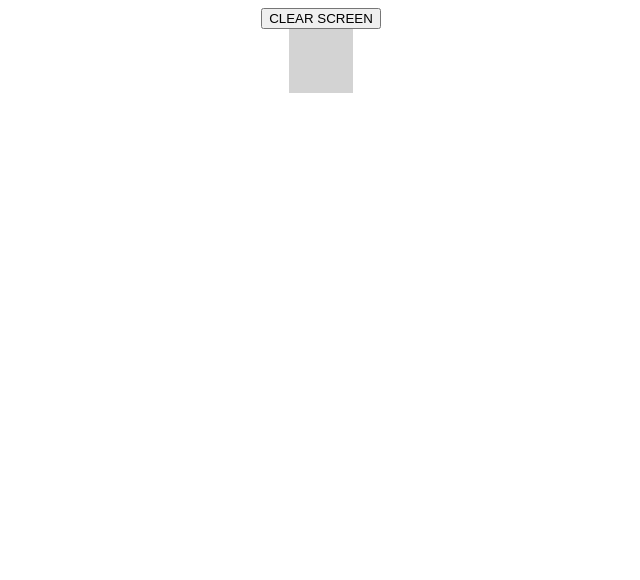
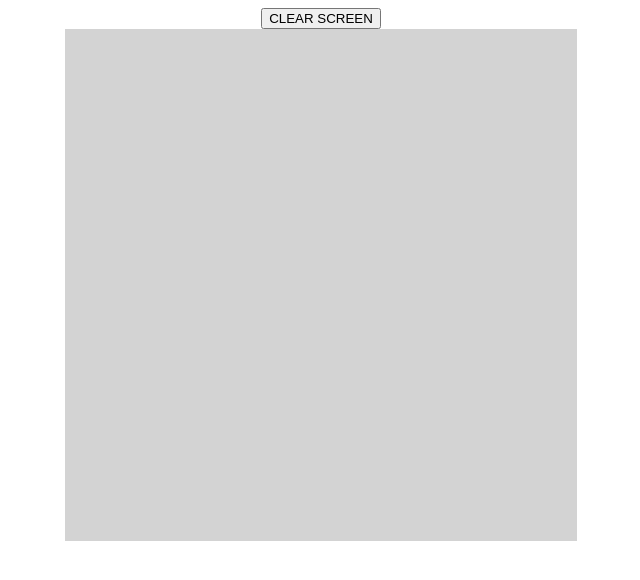
Before and after one commit to BrandonRasm/odin-etch-a-sketch, a plain HTML site: page index.html in a window 1280 px wide. Shown: the whole page, without its empty margins (319-959 px from the left). Drawn offline with Linux system fonts and the light colour scheme.

Commit message:
JAVASCRIPT changed grid size to 16x16
CSS
changed hardcoded initial values

```diff
--- a/script.js
+++ b/script.js
@@ -11,7 +11,7 @@ clearButton.addEventListener("click", () => {
 
 
 function CreateNewGrid(container) {
-    for (let i = 0; i < 16; i++) {
+    for (let i = 0; i < 256; i++) {
         const temp = document.createElement("div");
         temp.classList.add("grid");
 
--- a/style.css
+++ b/style.css
@@ -1,14 +1,13 @@
 .container  {
     display: flex;
-    width: 64px;
     flex-wrap: wrap;
+    width: 512px;
 }
 
 .grid  {
     background-color: lightgray;
-    height: 16px;
-    width: 16px;
-
+    width: 32px;
+    height: 32px;
 }
 
 
```
